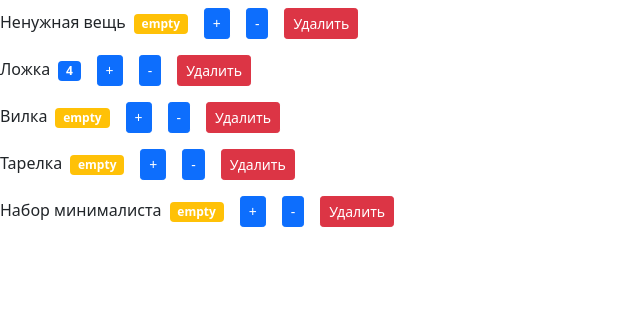
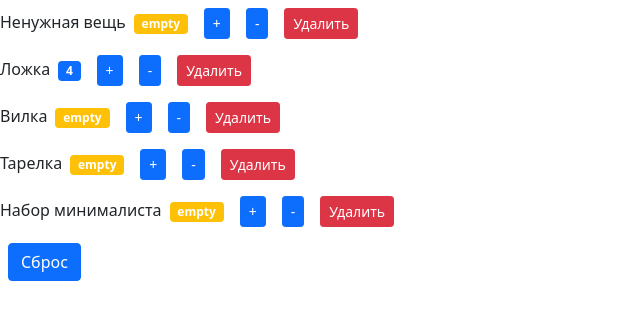
Before and after one commit to AndrewPerepelkin/result-school-react-components-composition, a React (Create React App) app in the folder my-app/: page / in a window 1280 px wide. Shown: the top 320 px of the page, without its empty margins (0-640 px from the left). Built offline with nearby package versions, Linux system fonts and the light colour scheme.

Commit message:
feat: added reset button&refactor change methods

```diff
--- a/my-app/src/components/countersList.jsx
+++ b/my-app/src/components/countersList.jsx
@@ -16,17 +16,13 @@ const CounterList = () => {
     setCounters(prevState => prevState.filter(c => c.id !== id));
   };
   const handleIncrement = (id) => {
-    setCounters(prevState => prevState.map(c => {
-      if (c.id === id) {c.value++};
-      return c;
-    }));
+    setCounters(prevState => prevState.map(c => (c.id === id) ? {value:c.value++, ...c} : c));
   };
   const handleDecrement = (id) => {
-    setCounters(prevState => prevState.map(c => {
-      if (c.id === id) {c.value--};
-      return c;
-    }));
+    setCounters(prevState => prevState.map(c => (c.id === id) ? {value:c.value--, ...c} : c));
   };
+
+  const handleReset = () => setCounters(initialState);
 
   return (
     <>
@@ -39,6 +35,12 @@ const CounterList = () => {
           {...count}
           />
       ))}
+      <button
+        className='btn btn-primary m-2'
+        onClick={handleReset}
+      >
+        Сброс
+      </button>
     </>
   )
 }
```
